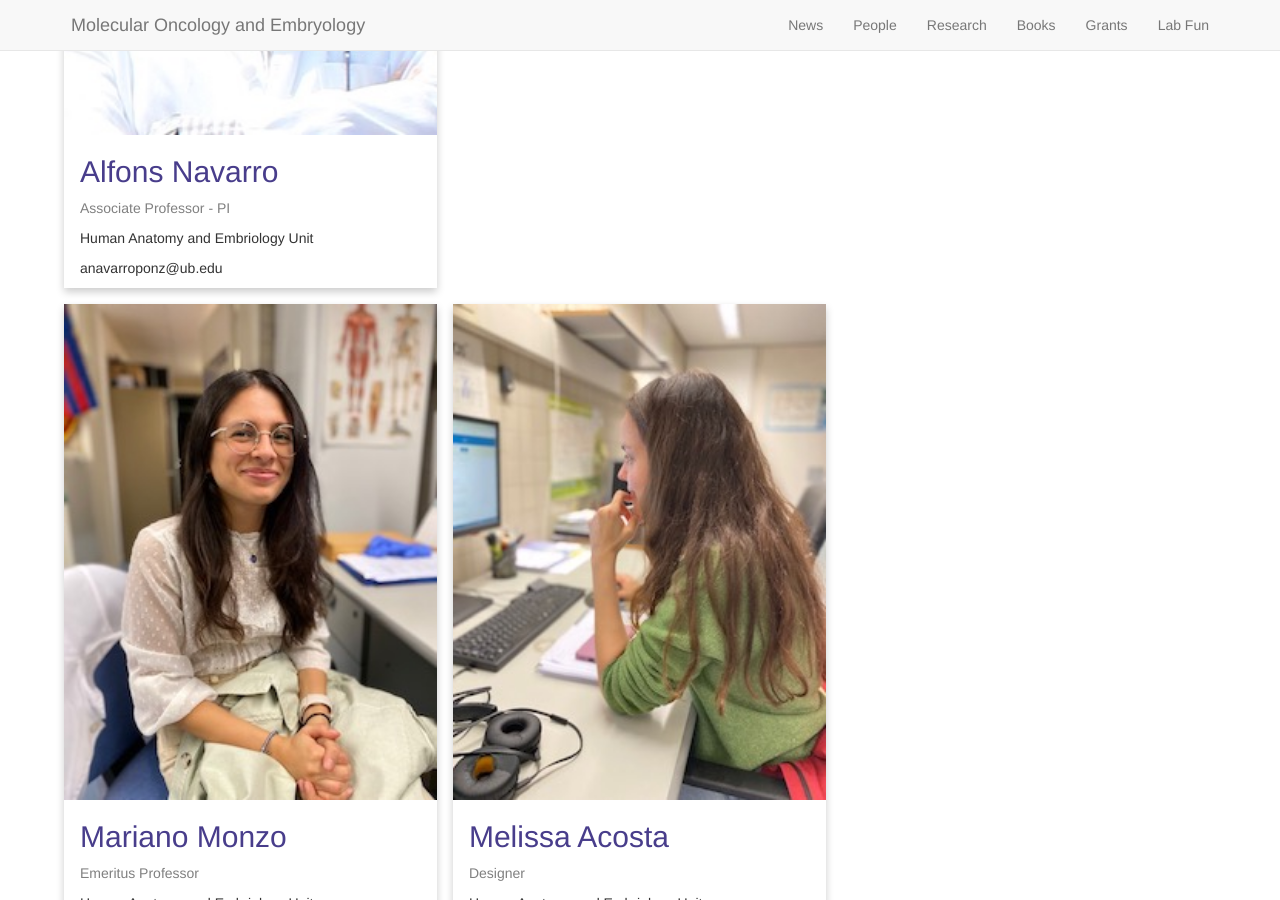
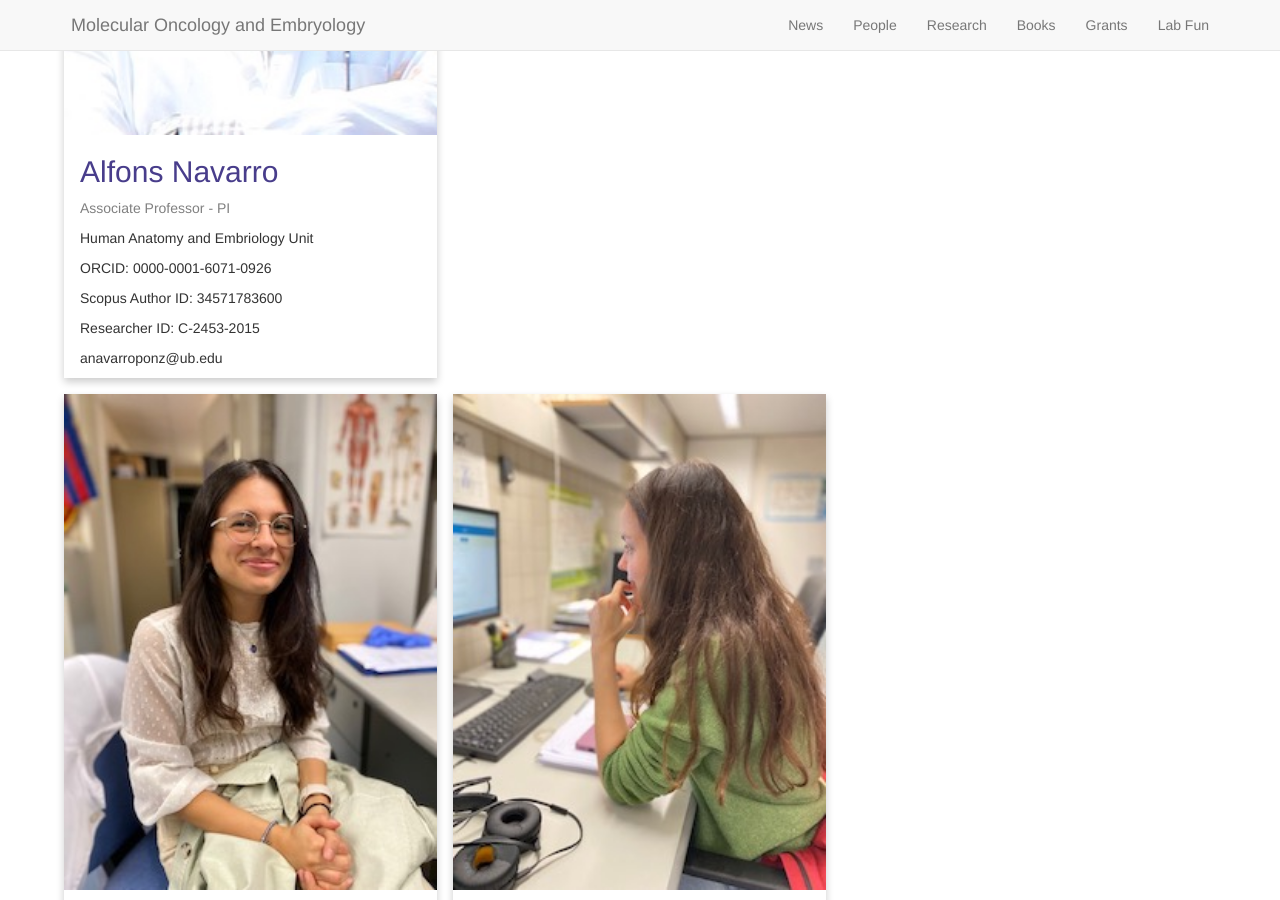
Before and after one commit to AlfonsNavarro/lab, a Jekyll site: the page built from pages/people_test2.md, in a window 1280 px wide and 900 px high, scrolled down 514 px. Built offline with Jekyll 4.4.1, drawn with Linux system fonts in a browser that asks for light colours; nearby versions of some CDN libraries.

Commit message:
new people_test2

```diff
--- a/pages/people_test2.md
+++ b/pages/people_test2.md
@@ -75,6 +75,9 @@ html {
         <h2>Alfons Navarro</h2>
         <p class="title">Associate Professor - PI</p>
         <p>Human Anatomy and Embriology Unit</p>
+        <p>ORCID: 0000-0001-6071-0926</p>
+        <p>Scopus Author ID: 34571783600</p>
+        <p>Researcher ID: C-2453-2015</p>
         <p>anavarroponz@ub.edu</p>
         </div>
     </div>
```
